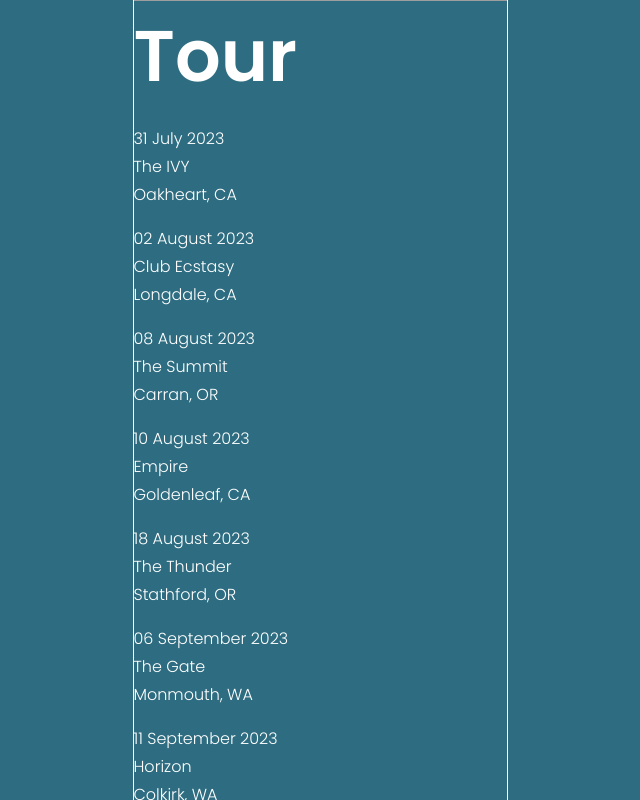
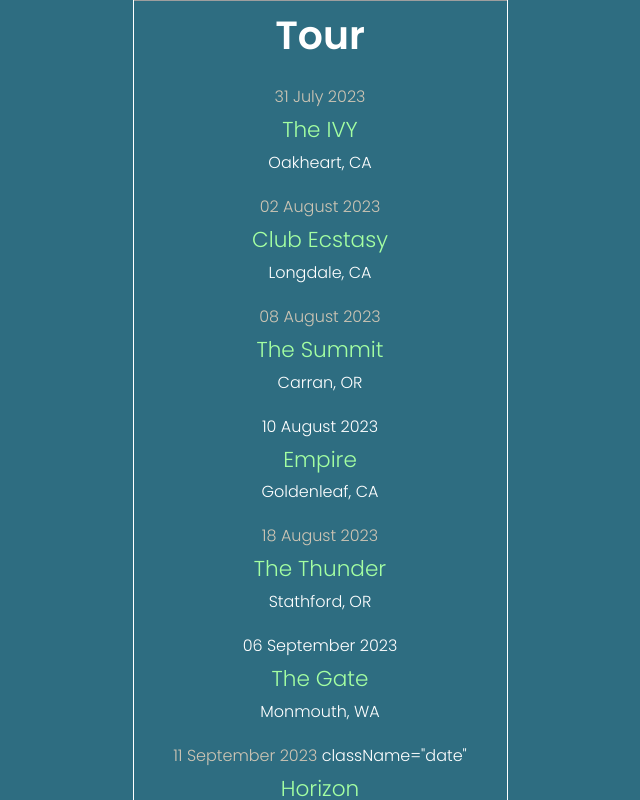
Before and after one commit to nemanjamalesija/advanced-css-layouts, a React (Vite) app: page / in a window 1280 px wide. Shown: the part 500-1300 px from the top of the page, without its empty margins (320-960 px from the left). Built offline with nearby package versions, Linux system fonts and the light colour scheme; grey boxes are pictures that could not be loaded.

Commit message:
Style main

```diff
--- a/src/components/MainEasy.tsx
+++ b/src/components/MainEasy.tsx
@@ -3,53 +3,55 @@ import React from 'react';
 const MainEasy = () => {
   return (
     <main>
-      <h1>Tour</h1>
+      <h1 className='h3'>Tour</h1>
       <p>
-        31 July 2023
+        <span className='date'>31 July 2023</span>
         <br />
-        The IVY
+        <span className='club'>The IVY</span>
         <br />
         Oakheart, CA
       </p>
       <p>
-        02 August 2023
+        <span className='date'>02 August 2023</span>
         <br />
-        Club Ecstasy
+        <span className='club'>Club Ecstasy</span>
         <br />
         Longdale, CA
       </p>
       <p>
-        08 August 2023
+        <span className='date'>08 August 2023</span>
         <br />
-        The Summit
+        <span className='club'>The Summit</span>
         <br />
         Carran, OR
       </p>
       <p>
-        10 August 2023
+        <span>10 August 2023</span>
         <br />
-        Empire
+        <span className='club'>Empire</span>
         <br />
         Goldenleaf, CA
       </p>
       <p>
-        18 August 2023
+        <span className='date'>18 August 2023</span>
         <br />
-        The Thunder
-        <br />
+        <span className='club'>
+          The Thunder
+          <br />
+        </span>
         Stathford, OR
       </p>
       <p>
-        06 September 2023
+        <span>06 September 2023</span>
         <br />
-        The Gate
+        <span className='club'>The Gate</span>
         <br />
         Monmouth, WA
       </p>
       <p>
-        11 September 2023
+        <span className='date'>11 September 2023</span> className="date"
         <br />
-        Horizon
+        <span className='club'>Horizon</span>
         <br />
         Colkirk, WA
       </p>
--- a/src/index.css
+++ b/src/index.css
@@ -116,28 +116,34 @@ h5 {
   line-height: 1.3;
 }
 
-h1 {
+h1,
+.h1 {
   margin-top: 0;
   font-size: var(--h1);
 }
 
-h2 {
+h2,
+.h2 {
   font-size: var(--h2-font-size);
 }
 
-h3 {
+h3,
+.h3 {
   font-size: var(--h3-font-size);
 }
 
-h4 {
+h4,
+.h4 {
   font-size: var(--h4-font-size);
 }
 
-h5 {
+h5,
+.h5 {
   font-size: var(--h5-font-size);
 }
 
-h6 {
+h6,
+.h6 {
   font-size: var(--h6-font-size);
 }
 
@@ -157,3 +163,18 @@ h6 {
 .logo {
   max-width: 175px;
 }
+
+/* MAIN */
+
+main {
+  text-align: center;
+}
+
+.date {
+  color: var(--color-tan-primary);
+}
+
+.club {
+  color: var(--color-lime-primary);
+  font-size: var(--h5-font-size);
+}
```
